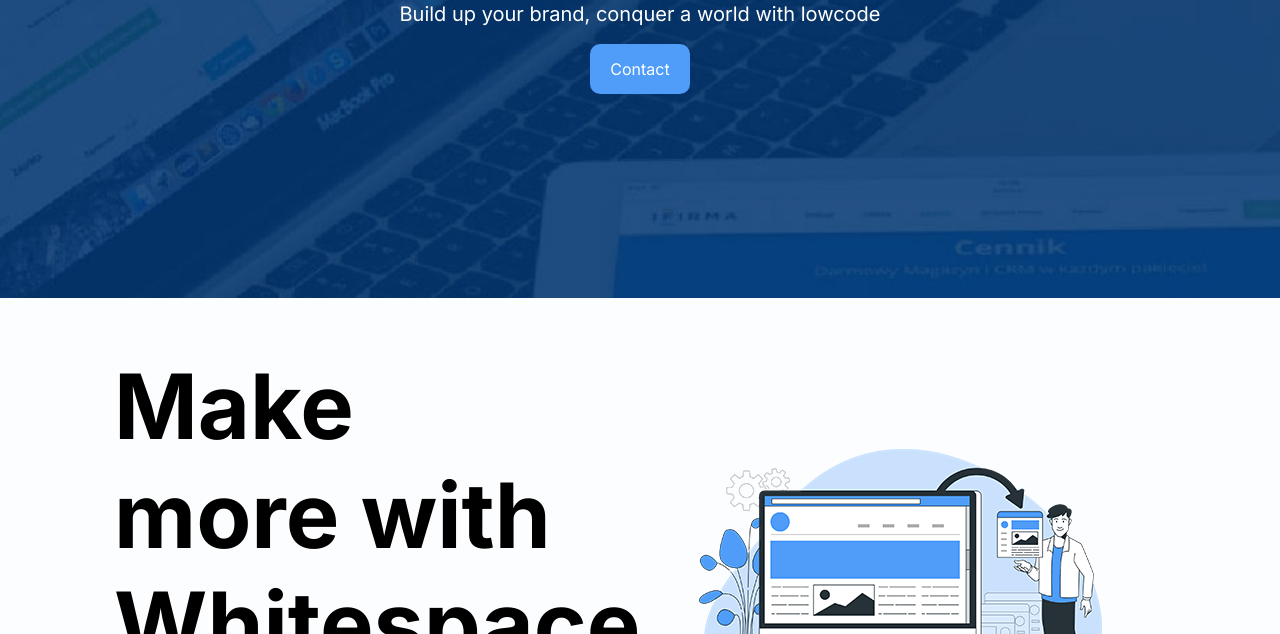
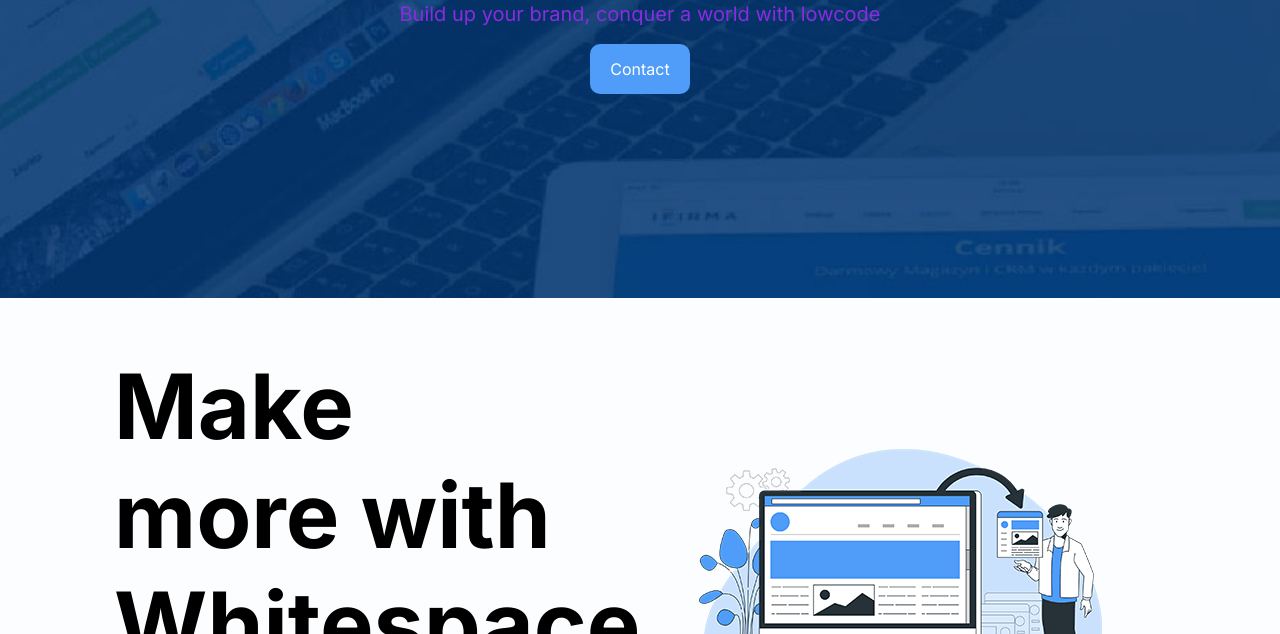
Before and after one commit to marioBdev/https---github.com-marioBdev-LandingPage, a plain HTML site: page index.html in a window 1280 px wide. Shown: the part 466-1100 px from the top of the page. Drawn offline with Linux system fonts and the light colour scheme.

Commit message:
updating main color =blue css

```diff
--- a/LandingPage/css/stylesheet.css
+++ b/LandingPage/css/stylesheet.css
@@ -106,7 +106,7 @@ nav ul a:hover::after {
 }
 .banner .banner-text p {
   font-size: 20px;
-  color: white;
+  color: blueviolet;
   font-weight: lighter;
   margin: 18px 0;
 }
```
